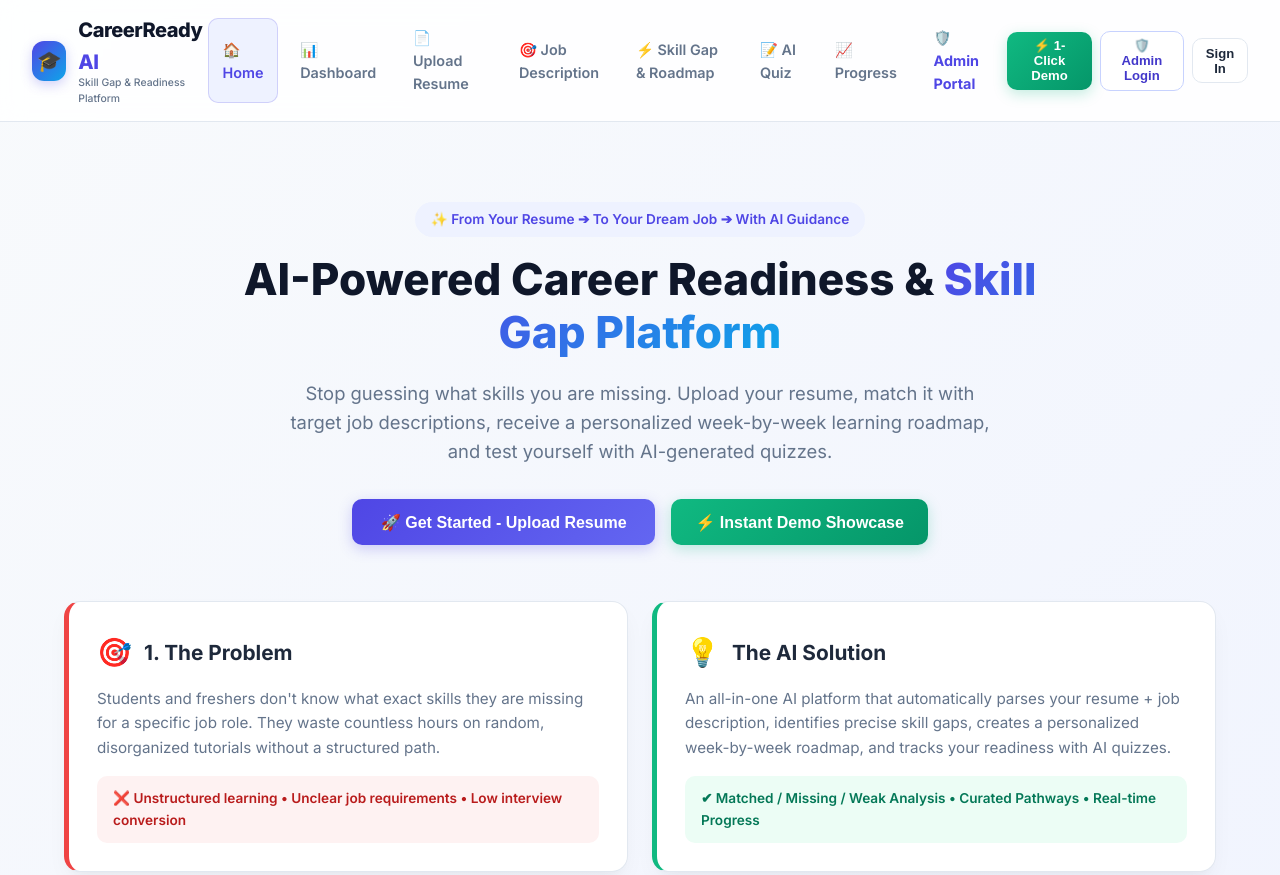
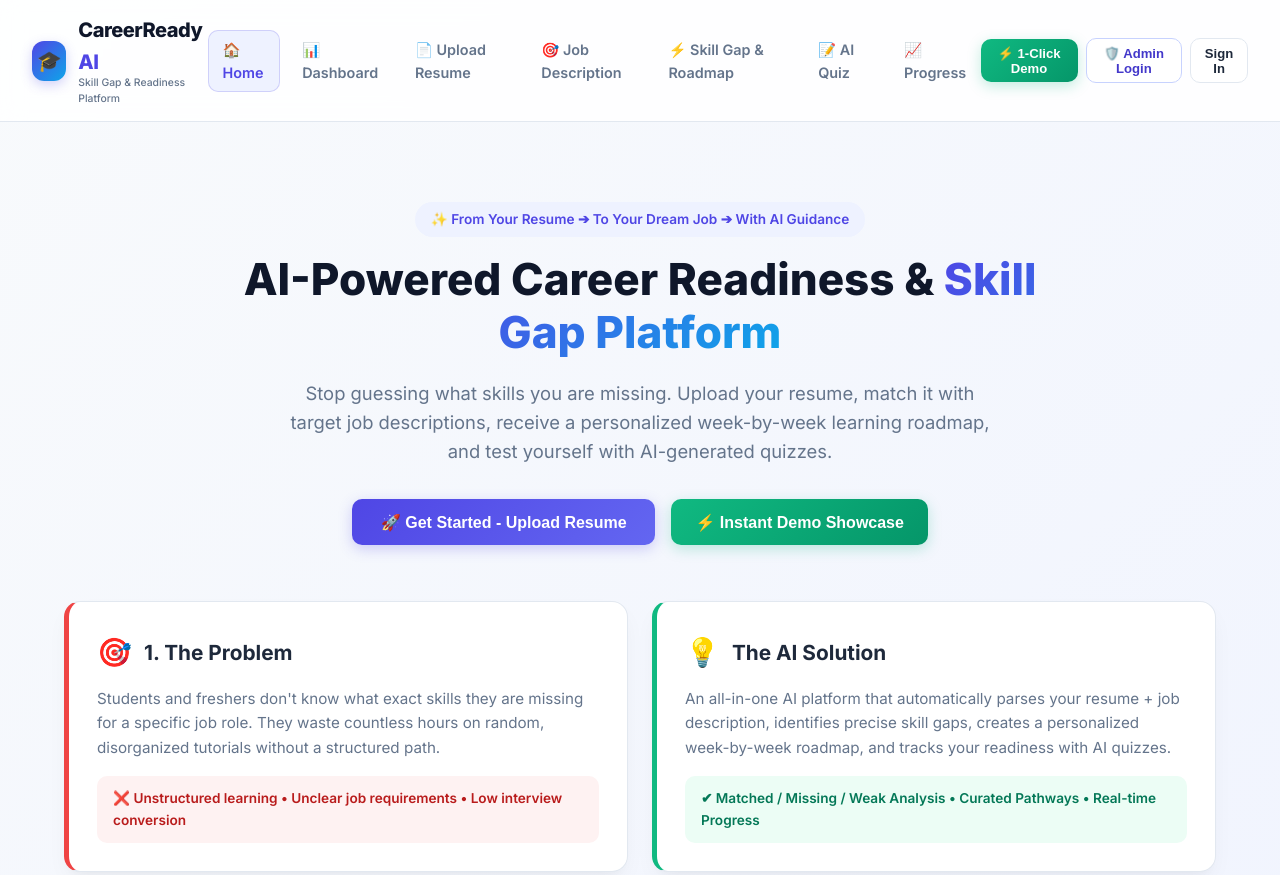
Before and after one commit to Sapna677/Hackathon, a plain HTML site: page Frontend/index.html in a window 1280 px wide. Shown: the top 875 px of the page. Drawn offline with Linux system fonts and the light colour scheme; no server answers.

Commit message:
fix(nav): eliminate duplicate admin portal buttons from student navbar

```diff
--- a/Frontend/index.html
+++ b/Frontend/index.html
@@ -33,7 +33,7 @@
       <li class="nav-item" data-navigate="analysis">⚡ Skill Gap &amp; Roadmap</li>
       <li class="nav-item" data-navigate="quiz">📝 AI Quiz</li>
       <li class="nav-item" data-navigate="progress">📈 Progress</li>
-      <li class="nav-item" data-navigate="admin" style="color: #4f46e5; font-weight: 700;">🛡️ Admin Portal</li>
+      <li id="studentNavAdminReturn" class="nav-item" data-navigate="admin" style="color: #4f46e5; font-weight: 700; display: none;">🛡️ Admin Portal</li>
     </ul>
 
     <!-- Dedicated Admin Navigation Links (Active only on Admin Portal) -->
--- a/Frontend/js/app.js
+++ b/Frontend/js/app.js
@@ -99,6 +99,10 @@ const App = {
       if (adminNav) adminNav.style.display = 'none';
       if (adminBrandBadge) adminBrandBadge.style.display = isAdmin ? 'inline-block' : 'none';
       if (navBrandSubtitle) navBrandSubtitle.textContent = isAdmin ? 'Administrator (Candidate Sandbox)' : 'Skill Gap & Readiness Platform';
+      const studentNavAdminReturn = document.getElementById('studentNavAdminReturn');
+      if (studentNavAdminReturn) {
+        studentNavAdminReturn.style.display = isAdmin ? 'flex' : 'none';
+      }
     }
 
     if (window.Auth && window.Auth.updateHomeContent) {
--- a/Frontend/js/auth.js
+++ b/Frontend/js/auth.js
@@ -241,6 +241,10 @@ const Auth = {
       if (adminNav) adminNav.style.display = 'none';
       if (adminBrandBadge) adminBrandBadge.style.display = adminActive ? 'inline-block' : 'none';
       if (navBrandSubtitle) navBrandSubtitle.textContent = adminActive ? 'Administrator (Candidate Sandbox)' : 'Skill Gap & Readiness Platform';
+      const studentNavAdminReturn = document.getElementById('studentNavAdminReturn');
+      if (studentNavAdminReturn) {
+        studentNavAdminReturn.style.display = adminActive ? 'flex' : 'none';
+      }
     }
 
     this.updateHomeContent();
```
